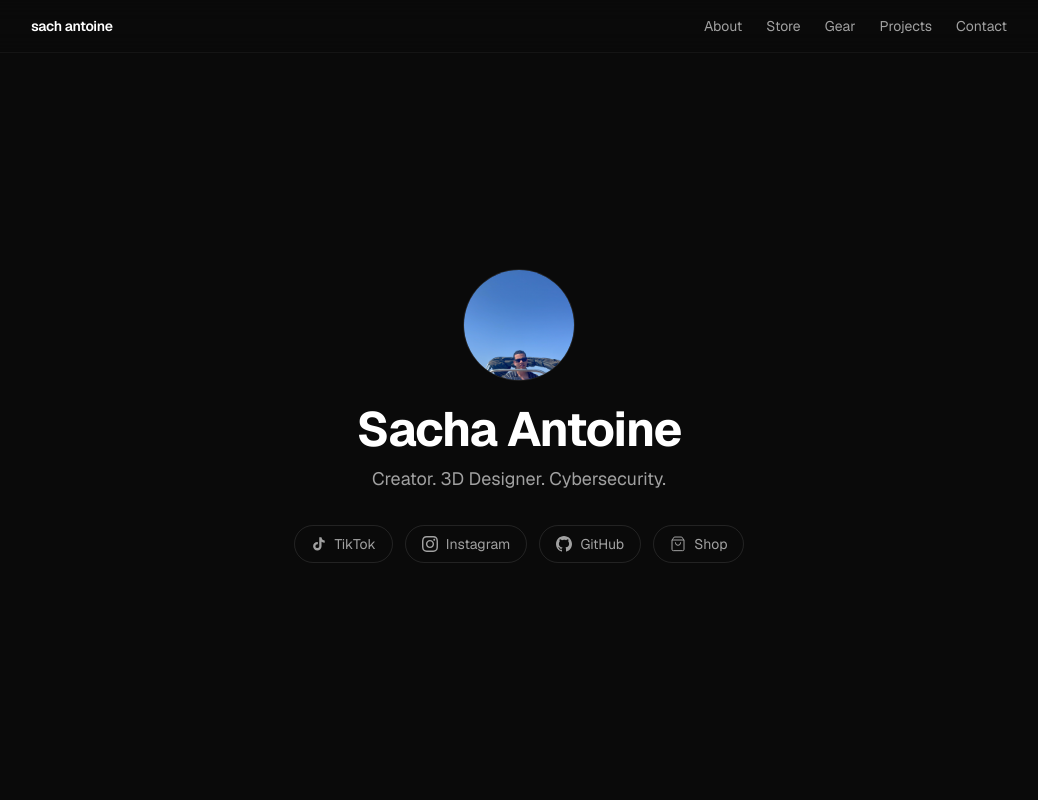
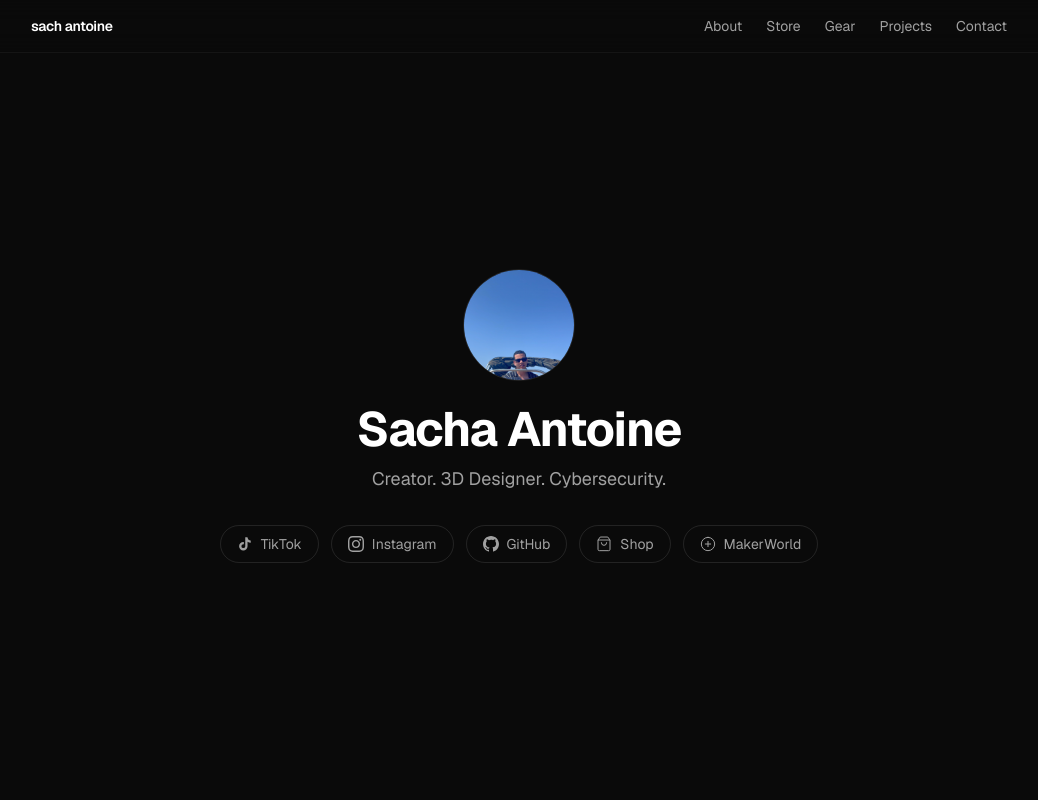
Before and after one commit to sachantoine/sachantoine.com, a Next.js app: page / in a window 1280 px wide. Shown: the top 800 px of the page, without its empty margins (121-1159 px from the left). Built offline with nearby package versions, Linux system fonts and the light colour scheme.

Commit message:
Add MakerWorld link to hero and footer

```diff
--- a/components/Footer.tsx
+++ b/components/Footer.tsx
@@ -10,6 +10,7 @@ export default function Footer() {
           <a href={siteConfig.socials.instagram} target="_blank" rel="noopener noreferrer" className="transition-colors hover:text-white">Instagram</a>
           <a href={siteConfig.socials.github} target="_blank" rel="noopener noreferrer" className="transition-colors hover:text-white">GitHub</a>
           <a href={siteConfig.socials.shopify} target="_blank" rel="noopener noreferrer" className="transition-colors hover:text-white">Shop</a>
+          <a href={siteConfig.socials.makerworld} target="_blank" rel="noopener noreferrer" className="transition-colors hover:text-white">MakerWorld</a>
         </div>
       </div>
     </footer>
--- a/components/Hero.tsx
+++ b/components/Hero.tsx
@@ -60,6 +60,14 @@ export default function Hero() {
           </svg>
           Shop
         </SocialIcon>
+
+        <SocialIcon href={siteConfig.socials.makerworld} label="MakerWorld">
+          <svg className="h-4 w-4" viewBox="0 0 24 24" fill="none" stroke="currentColor" strokeWidth="1.5" strokeLinecap="round" strokeLinejoin="round">
+            <path d="M12 2a10 10 0 1 0 0 20A10 10 0 0 0 12 2z"/>
+            <path d="M12 8v8M8 12h8"/>
+          </svg>
+          MakerWorld
+        </SocialIcon>
       </div>
     </section>
   )
--- a/data/config.ts
+++ b/data/config.ts
@@ -8,6 +8,7 @@ export const siteConfig = {
     instagram: "https://www.instagram.com/sachantoine_/",
     github: "https://github.com/sachantoine",
     shopify: "https://bycuratedcreations.com",
+    makerworld: "https://makerworld.com/en/@sachantoine",
   },
 }
 
```
